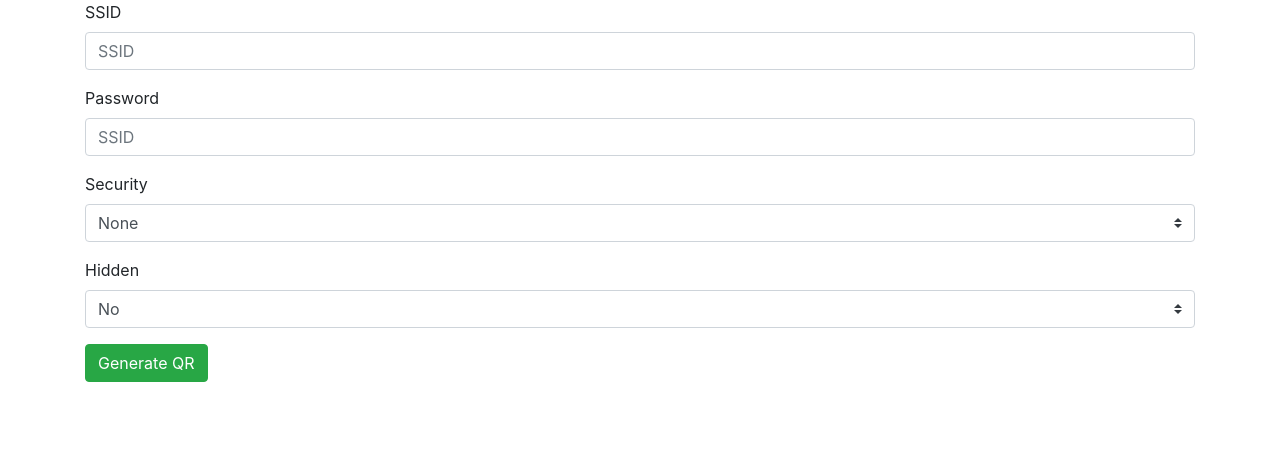
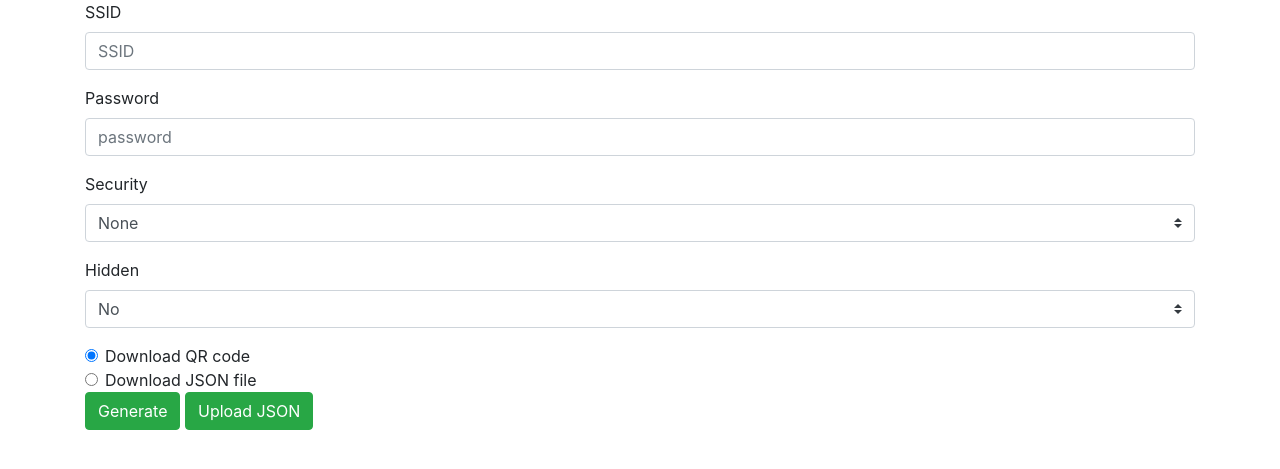
Before and after one commit to rimvydaszilinskas/qr_flask, a Flask app: page /wifi in a window 1280 px wide. Shown: the part 56-525 px from the top of the page. Run offline with Flask 2, Linux system fonts and the light colour scheme; some libraries are stand-ins or nearby versions.

Commit message:
wifi json files

```diff
--- a/mandatory/lib/qr_code_generator.py
+++ b/mandatory/lib/qr_code_generator.py
@@ -1,5 +1,6 @@
 import wifi_qrcode_generator
 import qrcode
+import json
 
 WPA_AUTHENTICATION = 'WPA'
 WEP_AUTHENTICATION = 'WEP'
@@ -17,3 +18,10 @@ def generate_link_qrcode(link='https://rimvydas.site'):
         link = 'http://' + link
 
     return qrcode.make(data=link)
+
+def load_wifi_data_from_json(wifi_string):
+    wifi_config = json.loads(wifi_string)
+
+    wifi_config['password'] = None if wifi_config['security'] == 'nopass' else wifi_config['password']
+
+    return wifi_config
--- a/mandatory/templates/wifi.html
+++ b/mandatory/templates/wifi.html
@@ -6,27 +6,40 @@
 <form action="/wifi/qr" method="POST">
     <div class="form-group">
         <label for="ssid">SSID</label>
-        <input class="form-control" type="text" id="ssid" name="ssid" placeholder="SSID">
+        <input class="form-control" type="text" id="ssid" name="ssid" placeholder="SSID" {% if wifi %} value="{{wifi.get('ssid')}}" {% endif%}>
     </div>
     <div class="form-group">
         <label for="password">Password</label>
-        <input class="form-control" type="password" id="password" name="password" placeholder="SSID">
+        <input class="form-control" type="text" id="password" name="password" placeholder="password" {% if wifi %} value="{{wifi.get('password')}}" {% endif %}>
     </div>
     <div class="form-group">
         <label for="security">Security</label>
         <select class="custom-select" id="security" name="security">
-            <option value="nopass">None</option>
-            <option value="WEP">WEP</option>
-            <option value="WPA">WPA</option>
+            <option value="nopass" {% if wifi %} {% if wifi.get('security') == 'nopass' %} selected {% endif %} {% endif %}>None</option>
+            <option value="WEP" {% if wifi %} {% if wifi.get('security') == 'WEP' %} selected {% endif %} {% endif %}>WEP</option>
+            <option value="WPA" {% if wifi %} {% if wifi.get('security') == 'WPA' %} selected {% endif %} {% endif %}>WPA</option>
         </select>
     </div>
     <div class="form-group">
         <label for="hidden">Hidden</label>
         <select class="custom-select" id="hidden" name="hidden">
-            <option value="visible">No</option>
-            <option value="hidden">Yes</option>
+            <option value="visible" {% if wifi %} {% if not wifi.get('hidden') == false %} selected {% endif %} {% endif%}>No</option>
+            <option value="hidden" {% if wifi %} {% if wifi.get('hidden') == true %} selected {% endif %} {% endif%} >Yes</option>
         </select>
     </div>
-    <button type="submit" class="btn btn-success">Generate QR</button>
+    <div class="form-check">
+        <input class="form-check-input" type="radio" name="file" id="qrcode" value="qr" checked>
+        <label class="form-check-label" for="qrcode">
+            Download QR code
+        </label>
+    </div>
+    <div class="form-check">
+        <input class="form-check-input" type="radio" name="file" id="json" value="json">
+        <label class="form-check-label" for="json">
+            Download JSON file
+        </label>
+    </div>
+    <button type="submit" class="btn btn-success">Generate</button>
+    <a class="btn btn-success" href="/wifi/upload">Upload JSON</a>
 </form>
 {% endblock %}
--- a/mandatory/views.py
+++ b/mandatory/views.py
@@ -1,6 +1,6 @@
 from flask import send_file, request, render_template, redirect, Response
 
-from mandatory.lib.qr_code_generator import generate_wifi_qrcode, WPA_AUTHENTICATION, generate_link_qrcode
+from mandatory.lib.qr_code_generator import generate_wifi_qrcode, WPA_AUTHENTICATION, generate_link_qrcode, load_wifi_data_from_json
 from mandatory.lib.vcard_generator import generate_vcard_qrcode, generate_vcard_string, load_data_from_vcard
 from mandatory.lib.location_qr_generator import create_address_qr, create_geo_coordinate_qr, get_geolocation, get_address
 
@@ -50,13 +50,42 @@ def wifi_qr():
     form_data = dict(request.form)
     img_io = BytesIO()
 
-    qr = generate_wifi_qrcode(ssid=form_data.get('ssid'), password=form_data.get('ssid'), authentication_type=form_data.get('security'), hidden=form_data.get('hidden') == 'hidden')
-    qr.save(img_io, format='PNG', quality=70)
-    img_io.seek(0)
-    qr.close()
+    file_type = form_data.get('file')
 
-    response = send_file(img_io, as_attachment=True, attachment_filename='qr.png')
-    return response
+    if file_type == 'qr':
+        qr = generate_wifi_qrcode(ssid=form_data.get('ssid'), password=form_data.get('ssid'), authentication_type=form_data.get('security'), hidden=form_data.get('hidden') == 'hidden')
+        qr.save(img_io, format='PNG', quality=70)
+        img_io.seek(0)
+        qr.close()
+
+        response = send_file(img_io, as_attachment=True, attachment_filename='qr.png')
+        return response
+    else:
+        wifi_config = {
+            'ssid': form_data.get('ssid'),
+            'password': form_data.get('password') if form_data.get('security') != 'nopass' else None,
+            'security': form_data.get('security'),
+            'hidden': form_data.get('hidden') == 'hidden'
+        }
+
+        wifi_config_str = json.dumps(wifi_config)
+
+        return Response(wifi_config_str, mimetype='application/json', headers={'Content-Disposition': 'attachement;filename=wifi_config.json'})
+
+@app.route('/wifi/upload', methods=['GET', 'POST'])
+def wifi_upload():
+    if request.method == 'POST':
+        if 'file' not in request.files:
+            return render_template('wifi_upload.html')
+
+        json_file = request.files['file']
+
+        if is_extension_allowed(json_file.filename):
+            wifi_string = json_file.read().decode('utf-8')
+            wifi_data = load_wifi_data_from_json(wifi_string)
+            return render_template('wifi.html', wifi=wifi_data)
+    else:
+        return render_template('wifi_upload.html')
 
 @app.route('/vcard', methods=['GET'])
 def vcard_view():
```
Also changed, not shown: mandatory/templates/wifi_upload.html (added, +13 -0 lines).
